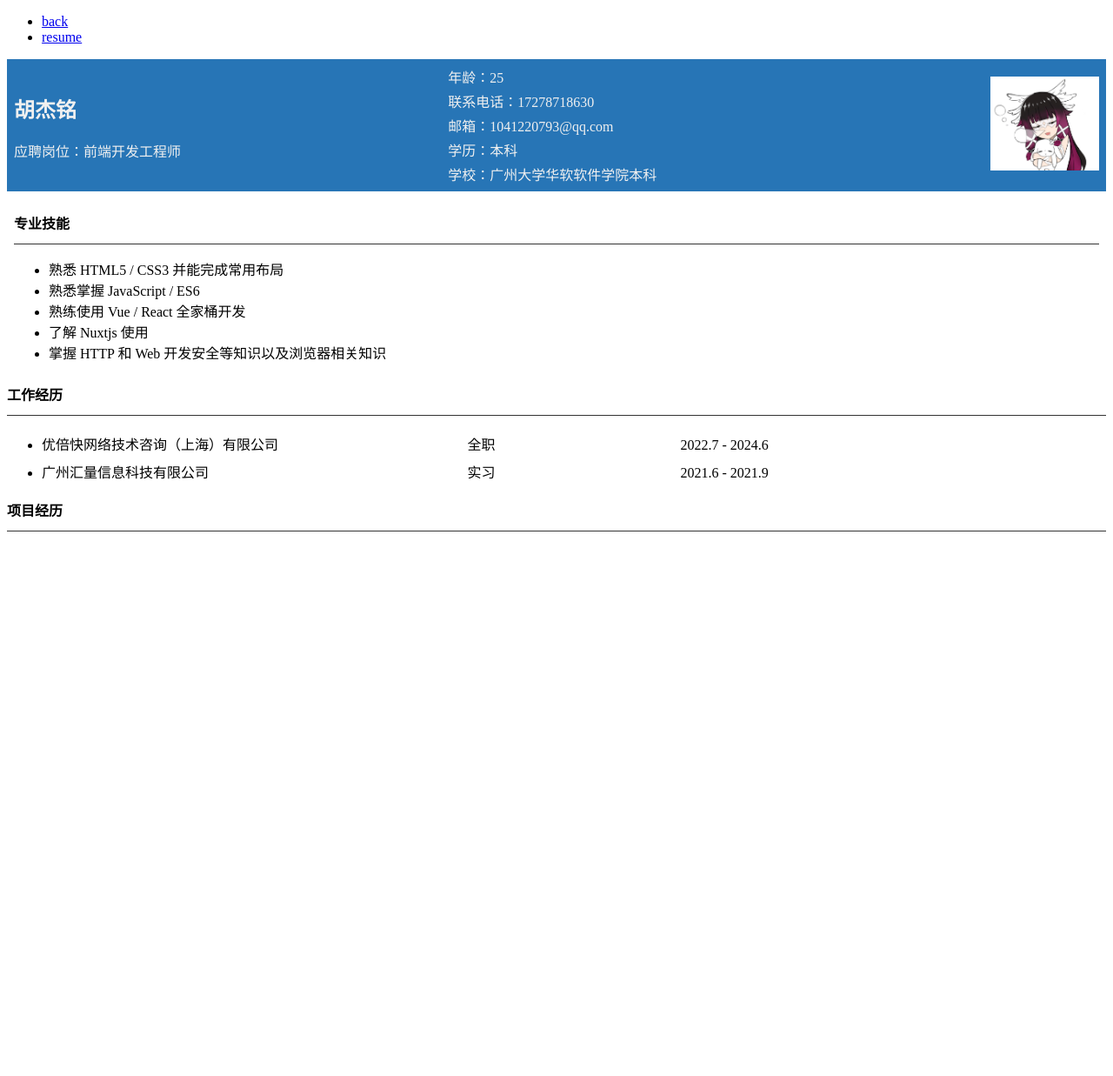
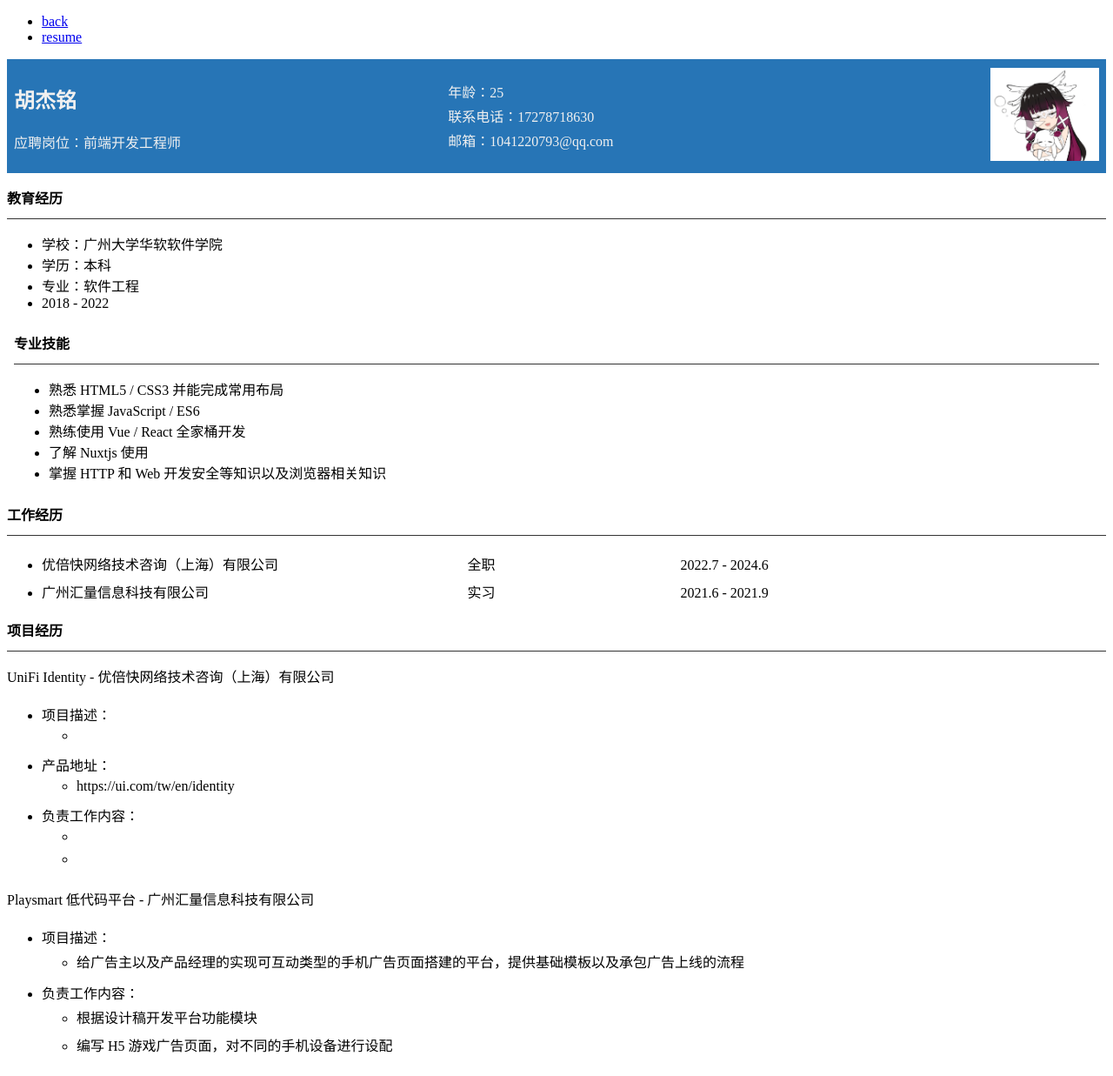
Before and after one commit to Asaki-M/qinghuann, a Nuxt app: page /resume in a window 1280 px wide. Shown: the whole page at 87% size. Before the commit the page ends 800 px from the top, so only its background shows below. Built offline with nearby package versions, Linux system fonts and the light colour scheme.

Commit message:
feat: add project experience content for low-code

```diff
--- a/pages/resume.vue
+++ b/pages/resume.vue
@@ -17,20 +17,23 @@
                 <span>邮箱：</span>
                 <span>1041220793@qq.com</span>
             </div>
-            <div class="info_item">
-                <span>学历：</span>
-                <span>本科</span>
-            </div>
-            <div class="info_item">
-                <span>学校：广州大学华软软件学院</span>
-                <span>本科</span>
-            </div>
         </div>
         <div class="avatar_info">
             <img src="/img/avatar.jpg" alt="person avatar">
         </div>
     </header>
     <main>
+        <div class="school_info_container">
+            <div class="title_container">
+                教育经历
+            </div>
+            <ul class="school_info_content">
+                <li>学校：广州大学华软软件学院</li>
+                <li>学历：本科</li>
+                <li>专业：软件工程</li>
+                <li>2018 - 2022</li>
+            </ul>
+        </div>
         <div class="professional_skill_container">
             <div class="title_container">
                 专业技能
@@ -64,9 +67,48 @@
             <div class="title_container">
                 项目经历
             </div>
-            <ul class="info_ul_content">
-
-            </ul>
+            <div class="project_item_container">
+                <p>UniFi Identity - 优倍快网络技术咨询（上海）有限公司</p>
+                <ul class="project_item_list_container">
+                    <li>
+                        <span>项目描述：</span>
+                        <ul>
+                            <li></li>
+                        </ul>
+                    </li>
+                    <li>
+                        <span>产品地址：</span>
+                        <ul>
+                            <li>https://ui.com/tw/en/identity</li>
+                        </ul>
+                    </li>
+                    <li>
+                        <span> 负责工作内容：</span>
+                        <ul>
+                            <li></li>
+                            <li></li>
+                        </ul>
+                    </li>
+                </ul>
+            </div>
+            <div class="project_item_container">
+                <p>Playsmart 低代码平台 - 广州汇量信息科技有限公司</p>
+                <ul class="project_item_list_container">
+                    <li>
+                        <span>项目描述：</span>
+                        <ul>
+                            <li>给广告主以及产品经理的实现可互动类型的手机广告页面搭建的平台，提供基础模板以及承包广告上线的流程</li>
+                        </ul>
+                    </li>
+                    <li>
+                        <span> 负责工作内容：</span>
+                        <ul>
+                            <li>根据设计稿开发平台功能模块</li>
+                            <li>编写 H5 游戏广告页面，对不同的手机设备进行设配</li>
+                        </ul>
+                    </li>
+                </ul>
+            </div>
         </div>
     </main>
 </template>
@@ -119,6 +161,10 @@ header {
     }
 }
 
+.school_info_container {
+    margin-top: 16px;
+}
+
 .professional_skill_container {
     width: 100%;
     padding: 8px;
@@ -131,6 +177,7 @@ header {
             display: inline-block;
             width: 40%;
         }
+
         span:nth-child(2) {
             display: inline-block;
             width: 20%;
@@ -138,4 +185,15 @@ header {
     }
 
 }
+
+.project_item_container {
+    > p {
+        margin: 16px 0 0 0;
+    }
+    .project_item_list_container {
+        li {
+            padding: 4px 0;
+        }
+    }
+}
 </style>
```
